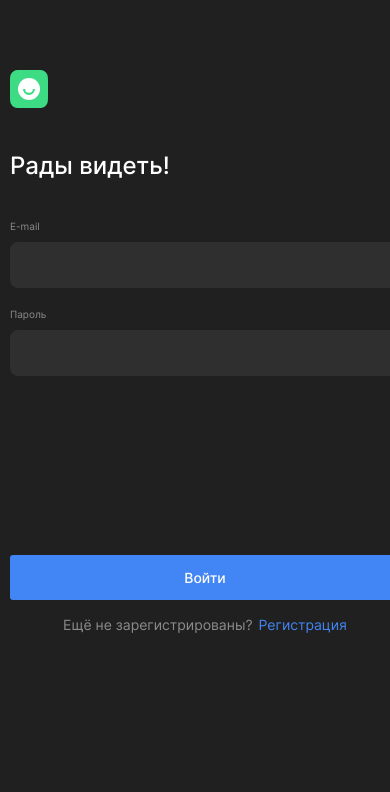
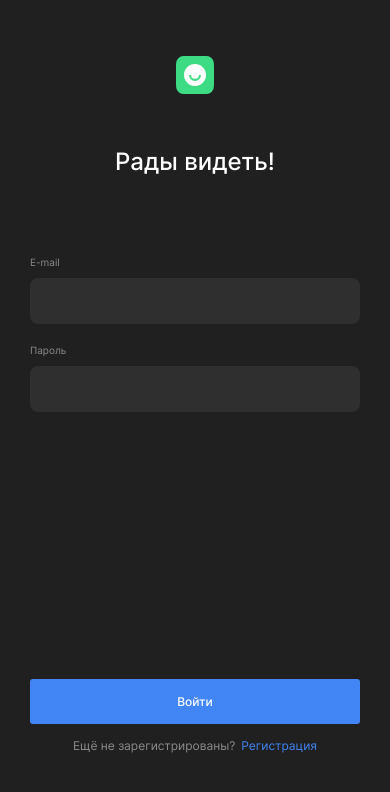
Before and after one commit to sergievskaya/movies-explorer-frontend, a React (Create React App) app: page /signin in a window 390 px wide. Shown: the top 792 px of the page. Built offline with nearby package versions, Linux system fonts and the light colour scheme.

Commit message:
feat: адаптив в Form

```diff
--- a/src/components/Form/Form.css
+++ b/src/components/Form/Form.css
@@ -1,8 +1,11 @@
 .form {
-    margin: 70px auto;
-    max-width: 396px;
+    display: flex;
+    flex-direction: column;
+    align-self: center;
+    padding: 70px 30px;
+    max-width: 456px;
+    box-sizing: border-box;
     width: 100%;
-    padding: 0 10px;
 }
 
 .form__logo {
@@ -28,6 +31,7 @@
     display: flex;
     flex-direction: column;
     justify-content: space-between;
+    width: 100%;
 }
 
 .form__fields {
@@ -108,3 +112,37 @@
 .form__link:hover {
     opacity: 0.7;
 }
+
+@media screen and (max-width: 1023px) {
+    .form {
+        padding-top: 232px;
+        padding-bottom: 232px;
+    }
+}
+
+@media screen and (max-width: 767px) {
+    .form {
+        padding-top: 56px;
+        padding-bottom: 30px;
+        align-items: center;
+    }
+
+    .form__title {
+        margin: 50px 0 80px;
+    }
+
+    .form__form {
+        min-height: 468px;
+    }
+
+    .form__button {
+        font-size: 12px;
+        line-height: 15px;
+    }
+
+    .form__text {
+        margin-top: 14px;
+        font-size: 12px;
+        line-height: 15px;
+    }
+}
```
Also changed, not shown: src/components/Profile/Profile.css (added), src/components/Profile/Profile.js (added).
